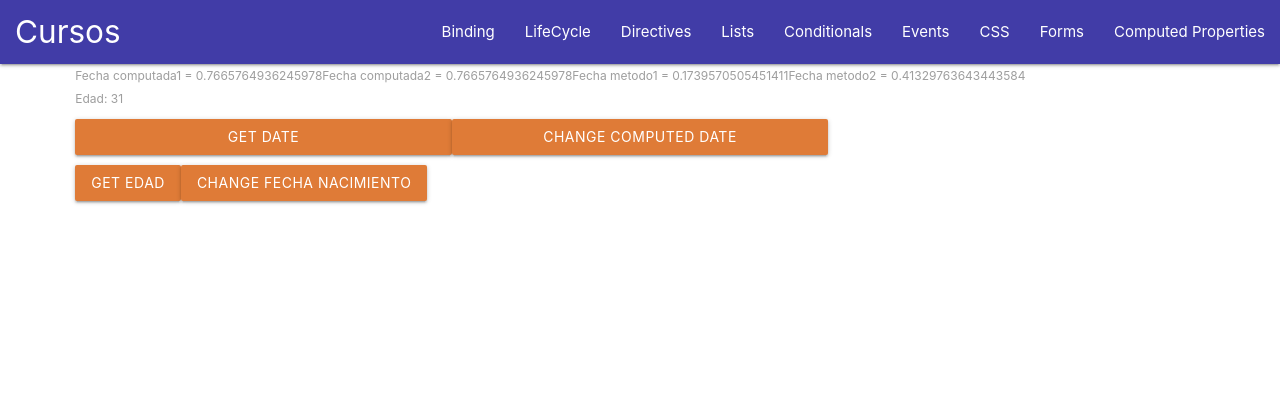
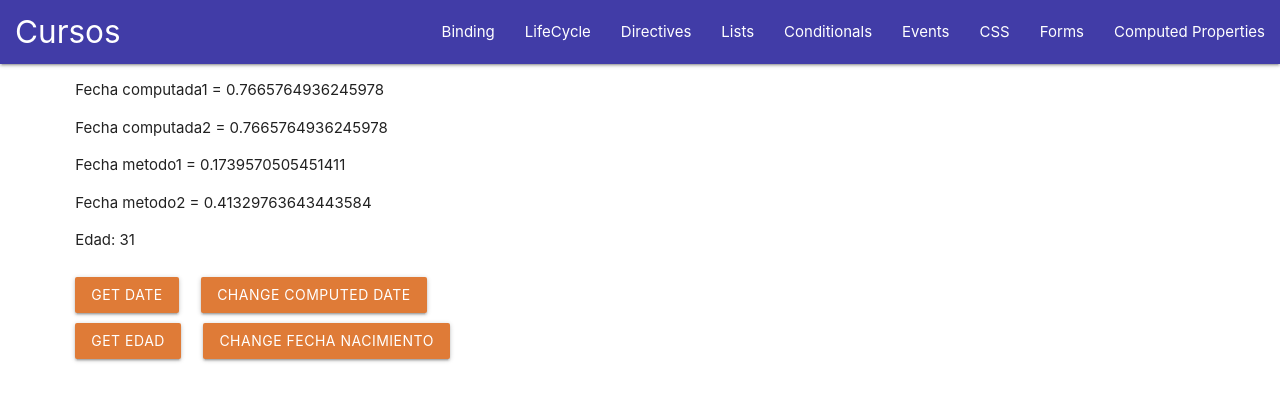
Before and after one commit to Axa-Rivera/vue-test, a Vue app: page /computedproperties in a window 1280 px wide. Shown: the top 400 px of the page. Built offline with nearby package versions, Linux system fonts and the light colour scheme.

Commit message:
Computed properties

```diff
--- a/index.html
+++ b/index.html
@@ -24,11 +24,5 @@
     <script type="module" src="/src/main.js"></script>
     <!--JavaScript at end of body for optimized loading-->
     <script type="text/javascript" src="/src/assets/materialize/js/materialize.js"></script>
-    <script>
-      document.addEventListener('DOMContentLoaded', function () {
-        var elements = document.querySelectorAll('select')
-        var instances = M.FormSelect.init(elements)
-      })
-    </script>
   </body>
 </html>
--- a/src/views/ComputedPropertiesView.vue
+++ b/src/views/ComputedPropertiesView.vue
@@ -2,27 +2,30 @@
   <div class="container">
     <div class="row">
       <div class="col s12">
-        <label>Fecha computada1 = {{ randomNumberComputed }}</label>
-        <label>Fecha computada2 = {{ randomNumberComputed }}</label>
-        <label>Fecha metodo1 = {{ randomNumber() }}</label>
-        <label>Fecha metodo2 = {{ randomNumber() }}</label>
         <div class="row">
           <div class="col s12">
-            <label>Edad: {{ edadComputed }}</label>
+            <p>Fecha computada1 = {{ randomNumberComputed }}</p>
+            <p>Fecha computada2 = {{ randomNumberComputed }}</p>
+            <p>Fecha metodo1 = {{ randomNumber() }}</p>
+            <p>Fecha metodo2 = {{ randomNumber() }}</p>
+            <p>Edad: {{ edadComputed }}</p>
           </div>
         </div>
         <div class="row">
-          <div class="col s12">
-            <a class="waves-effect waves-light btn col s4" @click="getDate">Get date</a>
-            &nbsp;
-            <a class="waves-effect waves-light btn col s4" @click="changeComputedDate"
+          <div class="col">
+            <a class="waves-effect waves-light btn" @click="getDate">Get date</a>
+          </div>
+          <div class="col">
+            <a class="waves-effect waves-light btn" @click="changeComputedDate"
               >Change computed date</a
             >
           </div>
         </div>
         <div class="row">
-          <div class="col s12">
+          <div class="col">
             <a class="waves-effect waves-light btn" @click="getEdad">Get edad</a>
+          </div>
+          <div class="col">
             <a class="waves-effect waves-light btn" @click="changeFechaNacimiento"
               >Change fecha nacimiento</a
             >
--- a/src/views/FormsView.vue
+++ b/src/views/FormsView.vue
@@ -17,7 +17,7 @@
             <span class="helper-text" data-error="Model is required"></span>
           </div>
           <div class="input-field col s12 m6 l4">
-            <select v-model="car.brand" id="brand">
+            <select v-model="car.brand" id="brand" name="brand" title="brand">
               <option value="" disabled selected>Choose your Brand:</option>
               <option value="Chevrolet">Chevrolet</option>
               <option value="Volkswagen">Volkswagen</option>
@@ -58,6 +58,11 @@ export default {
       }
     }
   },
+  mounted() {
+    var elements = document.querySelectorAll('select')
+    // eslint-disable-next-line no-undef
+    M.FormSelect.init(elements)
+  },
   methods: {
     sendData() {
       if (!this.car.model) alert('Model is required')
```
Also changed, not shown: src/App.vue (+4 -5 lines).
